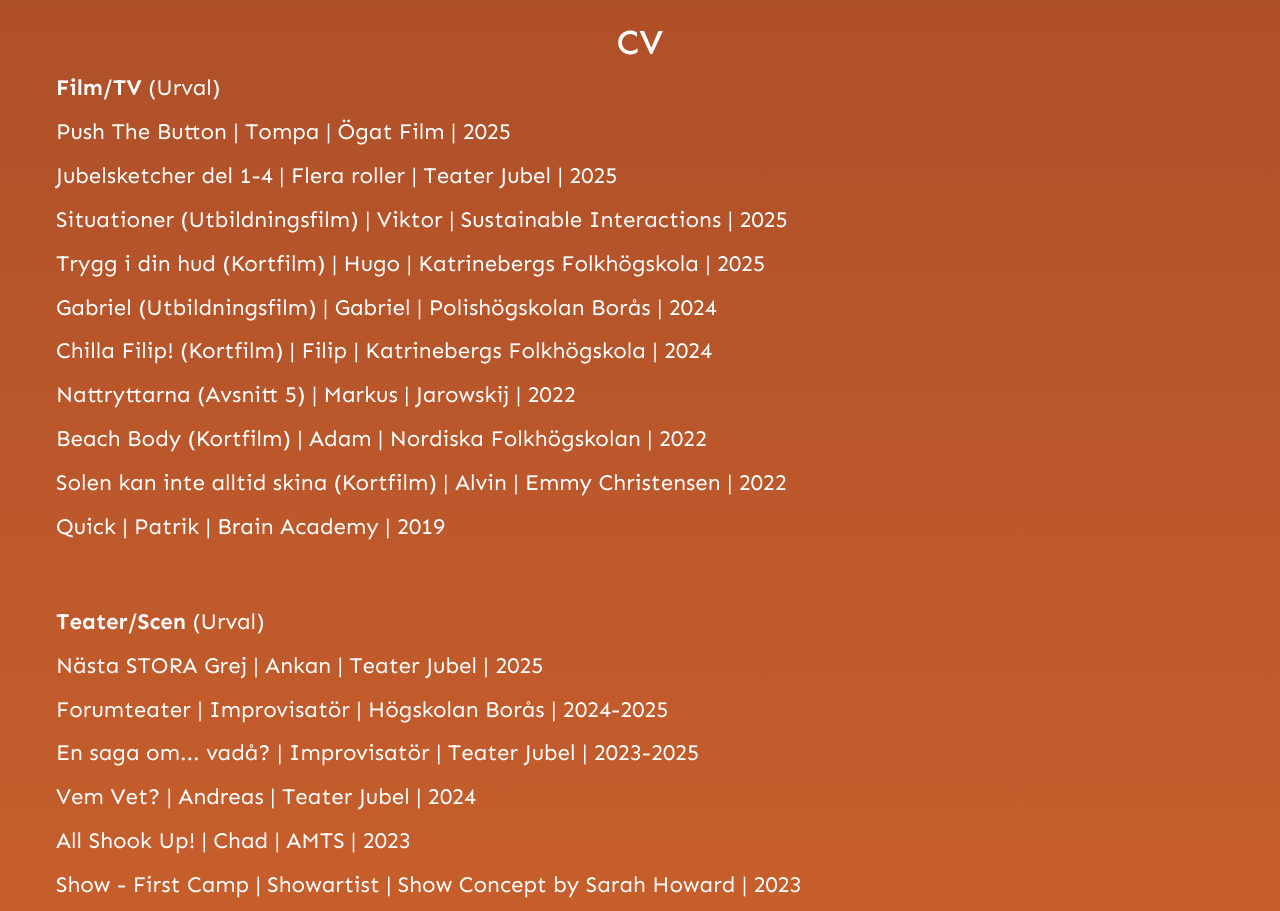
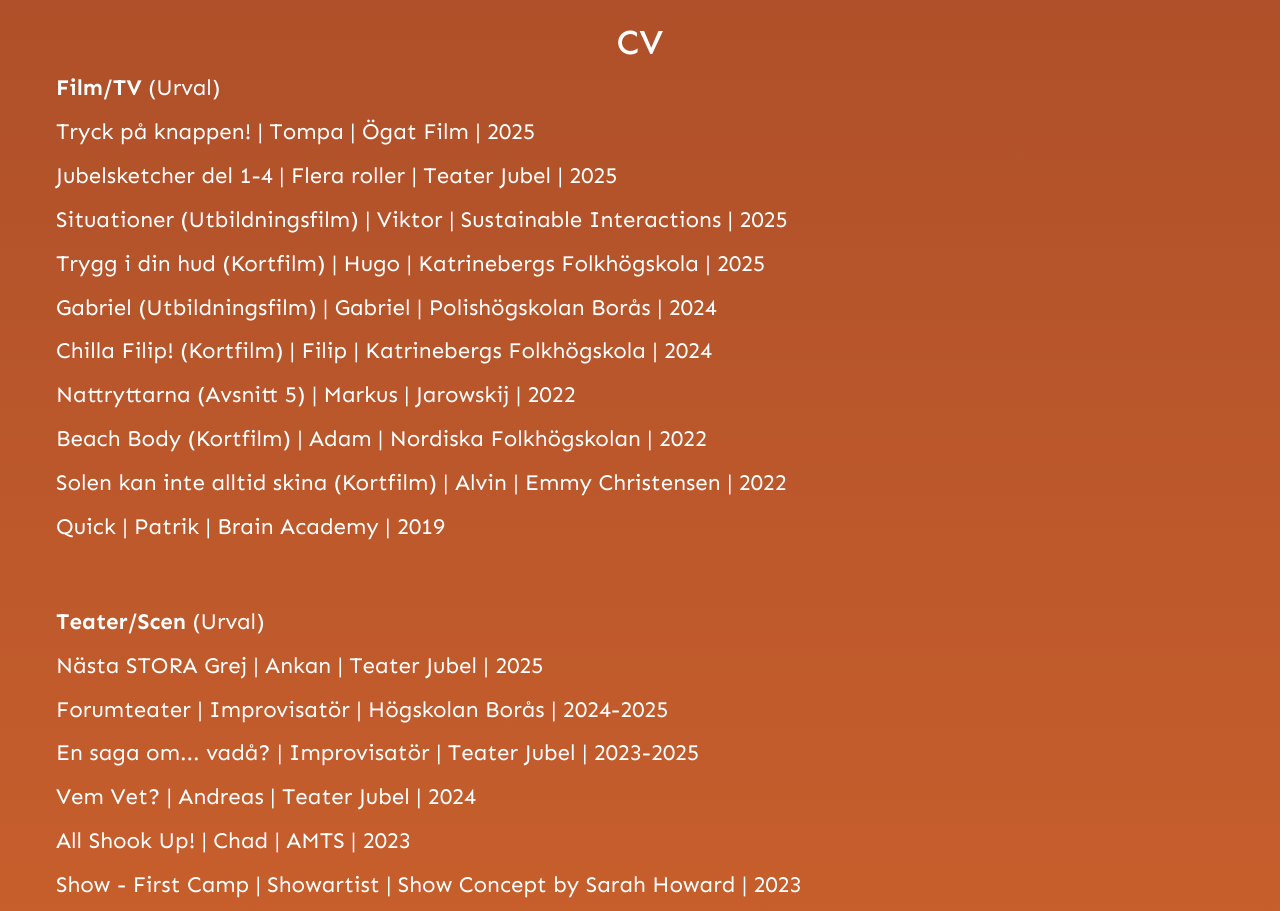
Before and after one commit to NilsJensenSe/Nils_Jensen, a website: page dist/index.html in a window 1280 px wide. Shown: the part 2033-2944 px from the top of the page. Drawn offline with Linux system fonts and the light colour scheme.

Commit message:
upd text

```diff
--- a/dist/index.html
+++ b/dist/index.html
@@ -117,7 +117,7 @@
                    <div class="cv">
                     <h3>CV</h3>
                     <p><b>Film/TV</b> (Urval)</p>
-                    <p>Push The Button | Tompa | Ögat Film | 2025</p>
+                    <p>Tryck på knappen! | Tompa | Ögat Film | 2025</p>
                     <p>Jubelsketcher del 1-4 | Flera roller | Teater Jubel | 2025</p>
                     <p>Situationer (Utbildningsfilm) | Viktor | Sustainable Interactions | 2025</p>
                     <p>Trygg i din hud (Kortfilm) | Hugo | Katrinebergs Folkhögskola | 2025</p>
```
